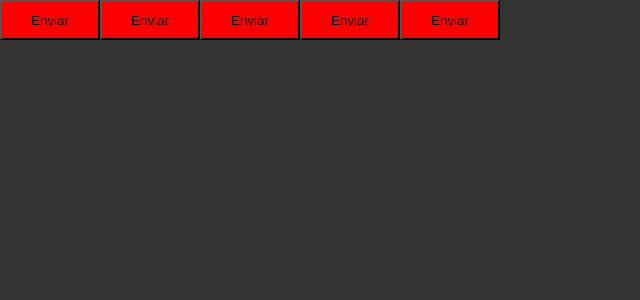
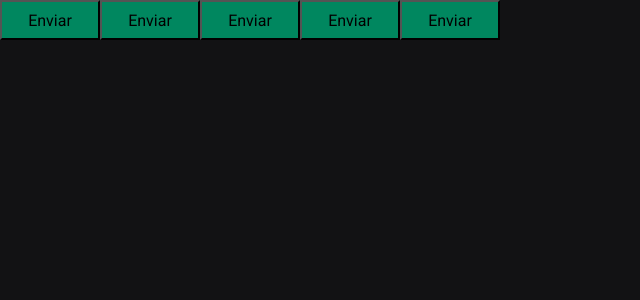
Before and after one commit to ViniciusSouzaDosReis/02-ignite-timer, a React (Vite) app: page / in a window 1280 px wide. Shown: the top 300 px of the page, without its empty margins (0-640 px from the left). Built offline with nearby package versions, Linux system fonts and the light colour scheme.

Commit message:
Estrutura da aplicação - Cores & fonte

```diff
--- a/index.html
+++ b/index.html
@@ -2,7 +2,14 @@
 <html lang="en">
   <head>
     <meta charset="UTF-8" />
+
+    <link rel="preconnect" href="https://fonts.googleapis.com" />
+    <link rel="preconnect" href="https://fonts.gstatic.com" crossorigin />
+
     <meta name="viewport" content="width=device-width, initial-scale=1.0" />
+
+    <link href="https://fonts.googleapis.com/css2?family=Roboto+Mono:wght@700&family=Roboto:wght@400;700&display=swap" rel="stylesheet" />
+
     <title>Vite + React + TS</title>
   </head>
   <body>
--- a/src/components/Button.styles.ts
+++ b/src/components/Button.styles.ts
@@ -6,19 +6,12 @@
   variant: ButtonVariant;
 }
 
-const buttonVariants = {
-  primary: 'purple',
-  secondary: 'orange',
-  danger: 'red',
-  success: 'green'
-}
-
 export const ButtonContainer = styled.button<ButtonContainerProps>`
   width: 100px;
   height: 40px;
   ${props => {
     return css`
-      background-color: ${props.theme.primary}
+      background-color: ${props.theme["green-500"]}
     `
   }}
 `;
--- a/src/styles/global.ts
+++ b/src/styles/global.ts
@@ -7,8 +7,19 @@
     box-sizing: border-box;
   }
 
-  body{
-    background-color: #333;
-    color: #fff;
+  :focus {
+    outline: none;
+    box-shadow: 0 0 0 2px ${props => props.theme['green-500']};
+  }
+
+  body {
+    background: ${props => props.theme['gray-900']};
+    color: ${props => props.theme['gray-300']};
+  }
+
+  body, input, textarea, button {
+    font-family: 'Roboto', sans-serif;
+    font-weight: 400;
+    font-size: 1rem;
   }
 `
--- a/src/styles/themes/default.ts
+++ b/src/styles/themes/default.ts
@@ -1,3 +1,21 @@
 export const defaultTheme = {
-  primary: 'red'
+  white: '#FFF',
+
+  'gray-100': '#E1E1E6',
+  'gray-300': '#C4C4CC',
+  'gray-400': '#8D8D99',
+  'gray-500': '#7C7C8A',
+  'gray-600': '#323238',
+  'gray-700': '#29292E',
+  'gray-800': '#202024',
+  'gray-900': '#121214',
+
+  'green-300': '#00B37E',
+  'green-500': '#00875F',
+  'green-700': '#015F43',
+
+  'red-500': '#AB222E',
+  'red-700': '#7A1921',
+
+  'yellow-500': '#FBA94C',
 }
```
